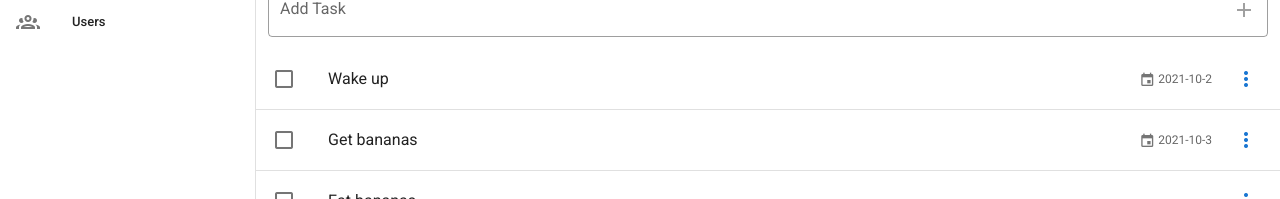
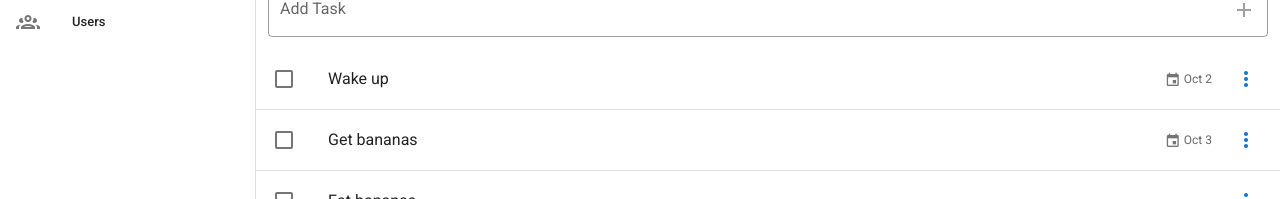
Before and after one commit to amirpeace1080/vuetify-todo, a Vue app: page / in a window 1280 px wide. Shown: the part 159-358 px from the top of the page. Built offline with nearby package versions, Linux system fonts and the light colour scheme.

Commit message:
filter the date with (date-fns 'libarary')

```diff
--- a/package.json
+++ b/package.json
@@ -9,6 +9,7 @@
   },
   "dependencies": {
     "core-js": "^3.6.5",
+    "date-fns": "^2.25.0",
     "vue": "^2.6.11",
     "vue-router": "^3.2.0",
     "vuetify": "^2.4.0",
--- a/src/components/Todo/Task.vue
+++ b/src/components/Todo/Task.vue
@@ -21,7 +21,7 @@
       <v-list-item-action v-if="task.dueDate">
         <v-list-item-action-text>
           <v-icon small>mdi-calendar</v-icon>
-          {{task.dueDate}}
+          {{task.dueDate | niceDate }}
         </v-list-item-action-text>
 
       </v-list-item-action>
@@ -40,6 +40,7 @@
 </template>
 
 <script>
+import { format } from 'date-fns'
 import TaskMenu from './TaskMenu.vue'
 
 export default {
@@ -47,11 +48,11 @@
     TaskMenu
   },
     props: ['task'],
-    data(){
-      return{
-        //
+    filters:{
+      niceDate(value){
+        return format(new Date(value), 'MMM d')
       }
-    }
+    },
 }
 </script>
 
```
Also changed, not shown: 1 other file (tests, documents, lock files or other folders).
